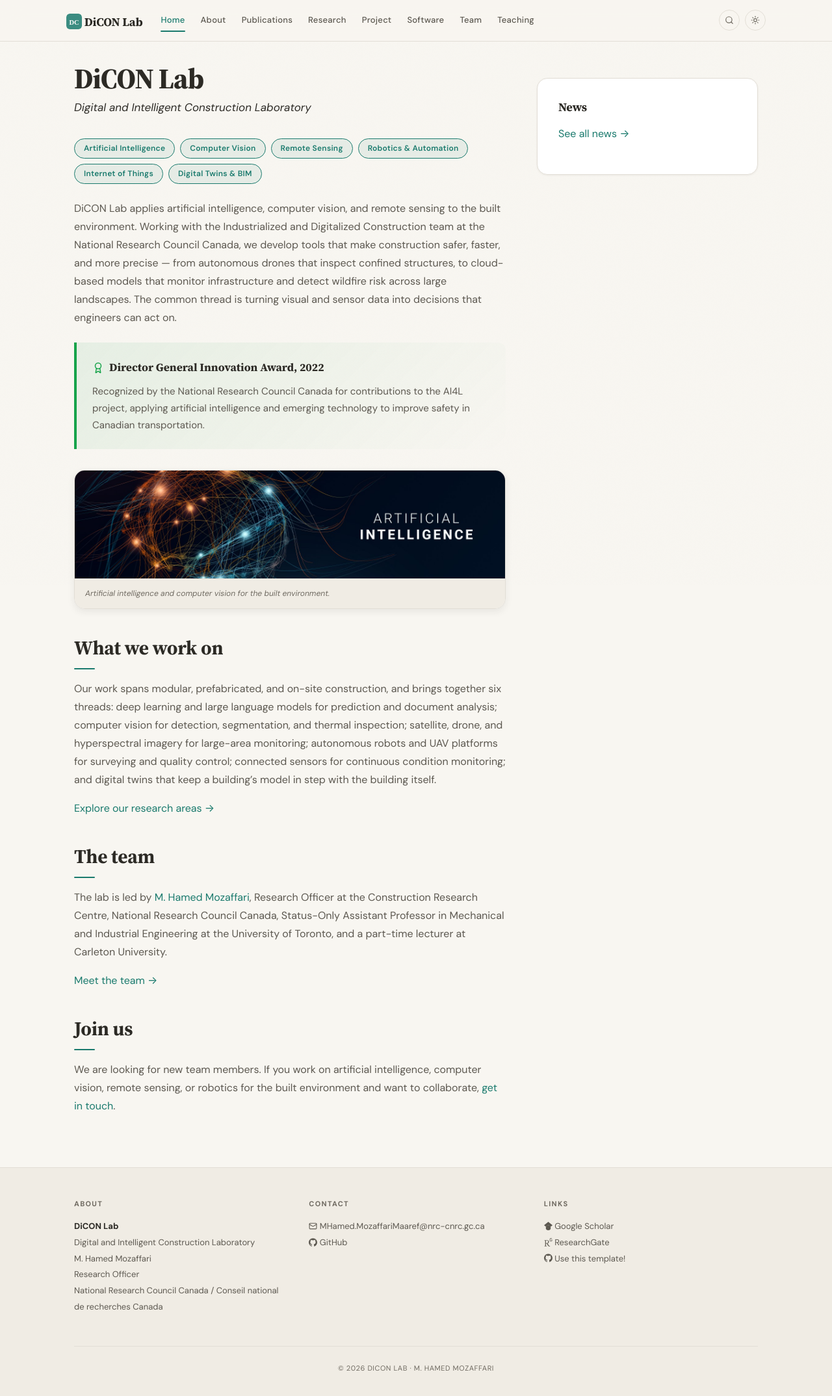
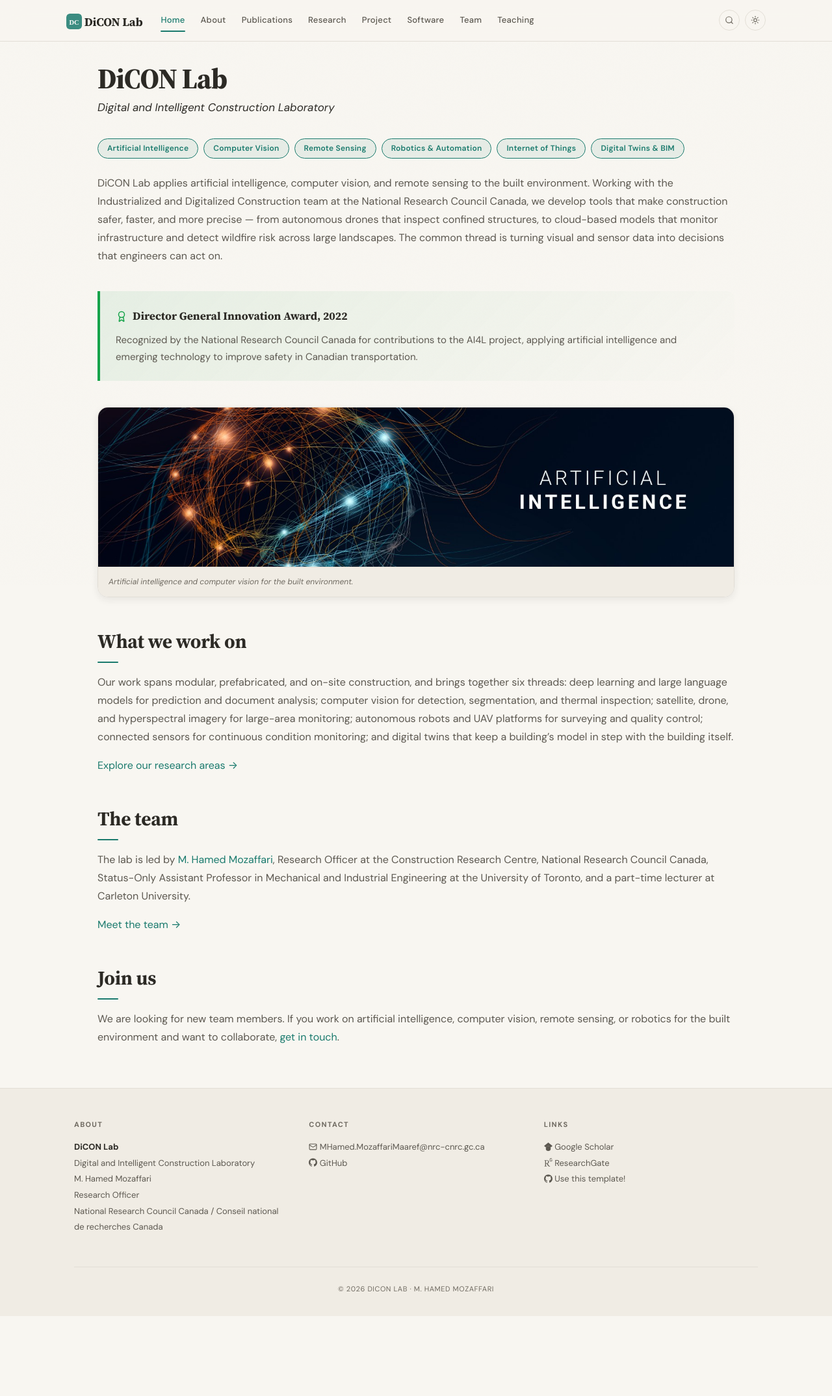
Before and after one commit to Hamed-Mozaffari/Hamed-Mozaffari.github.io, a Jekyll site: the page built from _pages/home.md, in a window 1280 px wide. Shown: the whole page at 65% size. Built offline with Jekyll 4.4.1, drawn with Linux system fonts in a browser that asks for light colours; after the commit the page ends 2025 px from its top, so only the background shows below that.

Commit message:
Add files via upload

```diff
--- a/_config.yml
+++ b/_config.yml
@@ -13,6 +13,7 @@ lab_name: "DiCON Lab"
 lab_full: "Digital and Intelligent Construction Laboratory"
 lab_initials: "DC"   # two letters for the small icon in the navbar / browser tab
 hide_sidebar_profile: true   # true = no PI card in the home page sidebar
+hide_news: true              # true = no News list on the site
 
 institution: "National Research Council Canada / Conseil national de recherches Canada"
 email: MHamed.MozaffariMaaref@nrc-cnrc.gc.ca
--- a/_includes/sidebar.html
+++ b/_includes/sidebar.html
@@ -29,6 +29,7 @@
 </div>
 {% endunless %}
 
+{% unless site.hide_news %}
 <div class="section-card"{% unless site.hide_sidebar_profile %} style="margin-top: var(--space-6);"{% endunless %}>
 <h2 style="margin-top: 0; font-size: 1.125rem;">News</h2>
 <div class="news-timeline">
@@ -41,3 +42,4 @@
 </div>
 <p style="margin-top: var(--space-4);"><a href="{{ '/allnews.html' | relative_url }}">See all news &rarr;</a></p>
 </div>
+{% endunless %}
--- a/_layouts/homelay.html
+++ b/_layouts/homelay.html
@@ -2,6 +2,14 @@
 layout: default
 ---
 
+{% comment %}
+  The sidebar holds the PI card and the News list. When both are switched off
+  in _config.yml the page drops the second column and runs full width.
+{% endcomment %}
+{% assign has_sidebar = true %}
+{% if site.hide_sidebar_profile and site.hide_news %}{% assign has_sidebar = false %}{% endif %}
+
+{% if has_sidebar %}
 <div class="home-grid">
   <div class="home-content">
     {{ content }}
@@ -11,3 +19,8 @@ layout: default
     {% include sidebar.html %}
   </div>
 </div>
+{% else %}
+<div class="home-content home-content-wide">
+  {{ content }}
+</div>
+{% endif %}
--- a/_sass/layouts/_home.scss
+++ b/_sass/layouts/_home.scss
@@ -11,6 +11,37 @@
   @media (max-width: 768px) {
     grid-template-columns: 1fr;
     gap: var(--space-8);
+  }
+}
+
+// Full-width landing page (no sidebar): a wider measure and more space
+// between sections, so each one reads as its own block.
+.home-content-wide {
+  // A single centred column: text, images and cards all share one width, so
+  // every block starts and ends on the same line and the page is symmetric.
+  max-width: 980px;
+  margin-left: auto;
+  margin-right: auto;
+
+  p,
+  li {
+    max-width: none;
+  }
+
+  > h2 {
+    margin-top: var(--space-12);
+  }
+
+  > .banner-frame,
+  > .callout,
+  > .section-card {
+    margin-top: var(--space-10);
+    margin-bottom: var(--space-10);
+  }
+
+  > p:first-of-type {
+    font-size: 1.125rem;
+    line-height: 1.8;
   }
 }
 
```
Also changed, not shown: images/team/albert-hibbs.svg, images/team/george-zweig.svg, images/team/robert-hellwarth.svg, images/team/thomas-curtright.svg, images/team/william-frazer.svg.
